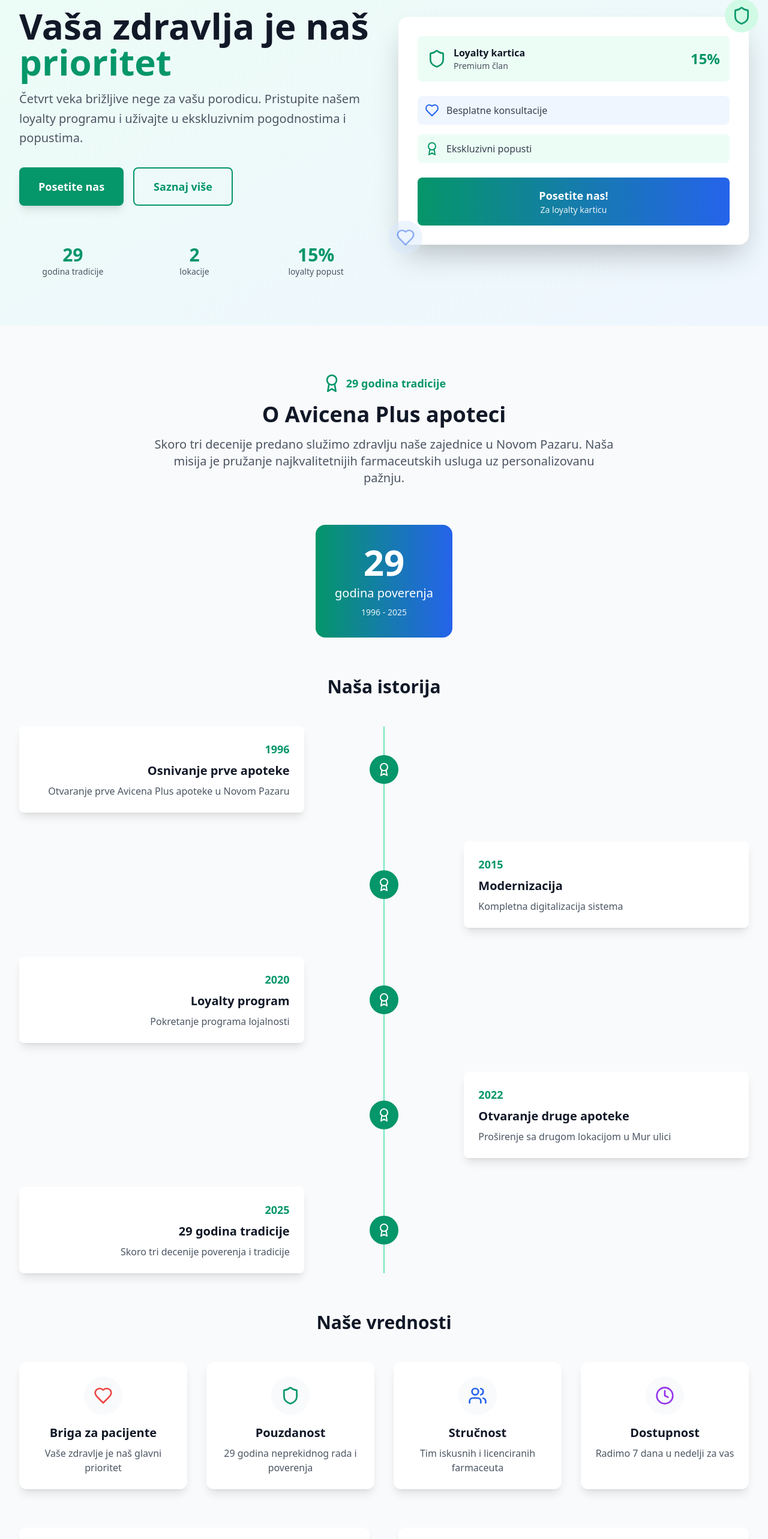
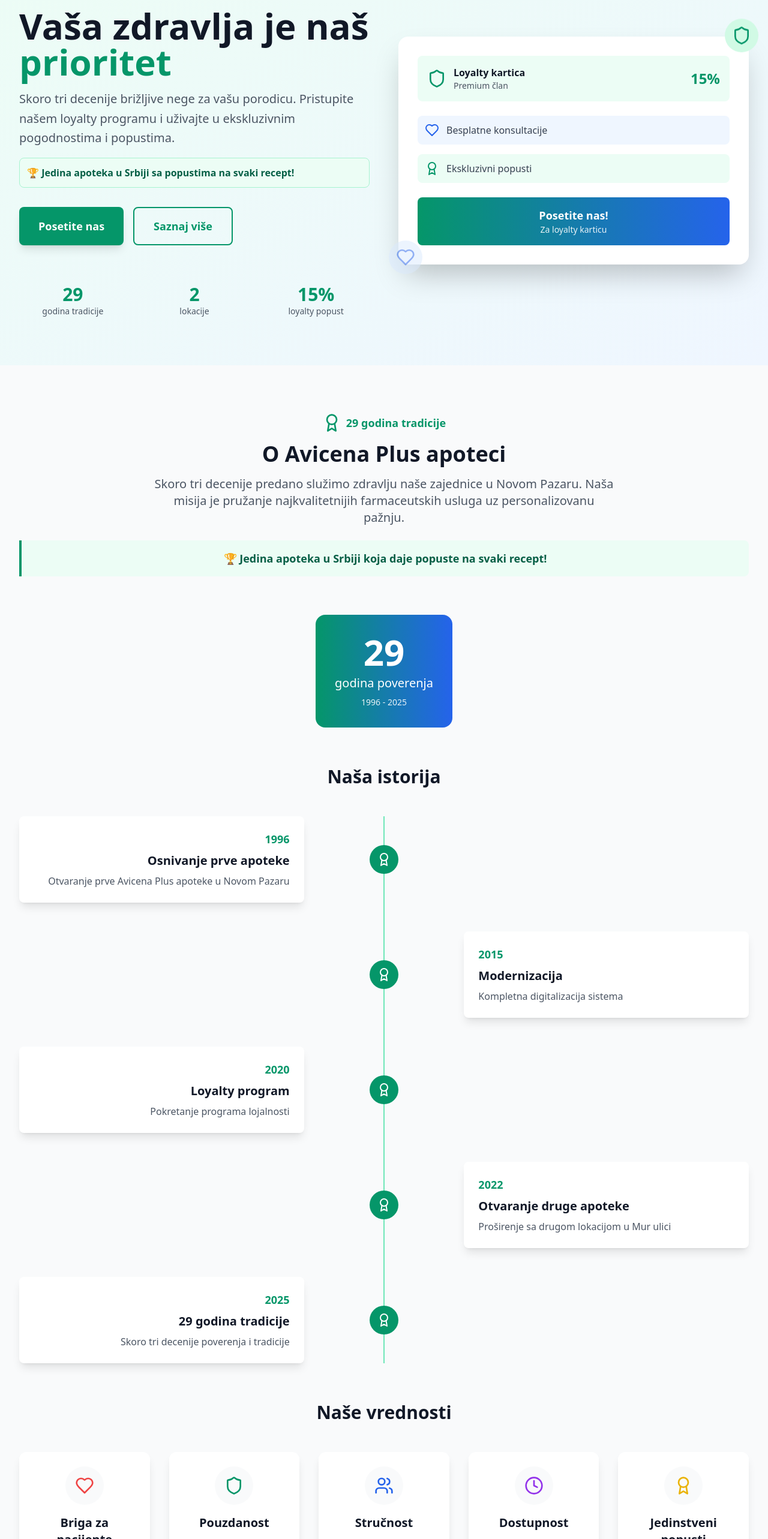
Before and after one commit to luckybbbbbb/avicena-plus, a React (Vite) app: page / in a window 1280 px wide. Shown: the part 231-2797 px from the top of the page at 60% size. Built offline with nearby package versions, Linux system fonts and the light colour scheme.

Commit message:
Enhance About, Hero, and LoyaltyProgram components with new discount information and improved layout. Added unique discount highlights and adjusted grid structures for better presentation.

```diff
--- a/src/components/About.tsx
+++ b/src/components/About.tsx
@@ -50,6 +50,11 @@ const About = () => {
       icon: <Clock className="h-8 w-8 text-purple-600" />,
       title: "Dostupnost",
       description: "Radimo 7 dana u nedelji za vas"
+    },
+    {
+      icon: <Award className="h-8 w-8 text-yellow-500" />,
+      title: "Jedinstveni popusti",
+      description: "Jedina apoteka u Srbiji sa popustima na svaki recept"
     }
   ];
 
@@ -76,6 +81,11 @@ const About = () => {
             Skoro tri decenije predano služimo zdravlju naše zajednice u Novom Pazaru.
             Naša misija je pružanje najkvalitetnijih farmaceutskih usluga uz personalizovanu pažnju.
           </p>
+          <div className="mt-6 p-4 bg-emerald-50 border-l-4 border-emerald-600 rounded-r-lg">
+            <p className="text-lg text-emerald-800 font-semibold">
+              🏆 Jedina apoteka u Srbiji koja daje popuste na svaki recept!
+            </p>
+          </div>
         </div>
 
         {/* 28 years badge */}
@@ -118,7 +128,7 @@ const About = () => {
           <h3 className="text-3xl font-bold text-center text-gray-900 mb-12">
             Naše vrednosti
           </h3>
-          <div className="grid md:grid-cols-2 lg:grid-cols-4 gap-8">
+          <div className="grid md:grid-cols-2 lg:grid-cols-5 gap-8">
             {values.map((value, index) => (
               <div key={index} className="bg-white p-6 rounded-xl shadow-lg text-center hover:shadow-xl transition-all duration-300 transform hover:-translate-y-2">
                 <div className="bg-gray-50 p-4 rounded-full w-fit mx-auto mb-4">
--- a/src/components/Hero.tsx
+++ b/src/components/Hero.tsx
@@ -19,9 +19,14 @@ const Hero = () => {
                 <span className="text-emerald-600 block">prioritet</span>
               </h1>
               <p className="text-xl text-gray-600 leading-relaxed">
-                Četvrt veka brižljive nege za vašu porodicu. Pristupite našem loyalty programu
+                Skoro tri decenije brižljive nege za vašu porodicu. Pristupite našem loyalty programu
                 i uživajte u ekskluzivnim pogodnostima i popustima.
               </p>
+              <div className="mt-4 p-3 bg-emerald-50 border border-emerald-200 rounded-lg">
+                <p className="text-emerald-800 font-semibold">
+                  🏆 Jedina apoteka u Srbiji sa popustima na svaki recept!
+                </p>
+              </div>
             </div>
 
             <div className="flex flex-col sm:flex-row gap-4">
--- a/src/components/LoyaltyProgram.tsx
+++ b/src/components/LoyaltyProgram.tsx
@@ -24,23 +24,18 @@ const LoyaltyProgram = () => {
   const benefits = [
     {
       icon: <Percent className="h-8 w-8 text-emerald-600" />,
-      title: "15% popust",
+      title: "Popust",
       description: "Na sve proizvode odmah nakon registracije"
-    },
-    {
-      icon: <Gift className="h-8 w-8 text-blue-600" />,
-      title: "Bonus pokloni",
-      description: "Ekskluzivni pokloni za loyalty članove"
-    },
-    {
-      icon: <Star className="h-8 w-8 text-yellow-500" />,
-      title: "Prioritetno opsluživanje",
-      description: "Brža usluga i personalizovana pažnja"
     },
     {
       icon: <Users className="h-8 w-8 text-purple-600" />,
       title: "Besplatne konsultacije",
       description: "Stručni saveti naših farmaceuta"
+    },
+    {
+      icon: <CheckCircle className="h-8 w-8 text-yellow-600" />,
+      title: "Popusti na recepte",
+      description: "Jedina apoteka u Srbiji sa popustima na svaki recept"
     }
   ];
 
@@ -74,6 +69,11 @@ const LoyaltyProgram = () => {
             Pristupite ekskluzivnom programu lojalnosti i uživajte u posebnim pogodnostima
             koje smo pripremili za naše cenjene kupce.
           </p>
+          <div className="mt-6 p-4 bg-gradient-to-r from-yellow-50 to-orange-50 border-2 border-yellow-200 rounded-xl">
+            <p className="text-lg text-yellow-800 font-bold">
+              🏆 Jedina apoteka u Srbiji koja daje popuste na svaki recept!
+            </p>
+          </div>
         </div>
 
         {/* Stats */}
@@ -93,7 +93,7 @@ const LoyaltyProgram = () => {
           <h3 className="text-3xl font-bold text-center text-gray-900 mb-12">
             Vaše prednosti
           </h3>
-          <div className="grid md:grid-cols-2 lg:grid-cols-4 gap-8">
+          <div className="grid md:grid-cols-3 gap-8 max-w-4xl mx-auto">
             {benefits.map((benefit, index) => (
               <div key={index} className="text-center p-6 bg-gray-50 rounded-xl hover:shadow-lg transition-all duration-300 transform hover:-translate-y-2">
                 <div className="bg-white p-4 rounded-full w-fit mx-auto mb-4 shadow-md">
--- a/src/components/Products.tsx
+++ b/src/components/Products.tsx
@@ -1,5 +1,5 @@
-import React from 'react';
-import { Pill, Heart, Baby, Flower, Shield, Stethoscope } from 'lucide-react';
+import React from "react";
+import { Pill, Heart, Baby, Flower, Shield, Stethoscope } from "lucide-react";
 
 const Products = () => {
   const categories = [
@@ -7,61 +7,67 @@ const Products = () => {
       icon: <Pill className="h-8 w-8 text-emerald-600" />,
       title: "Lekovi na recept",
       description: "Kompletan asortiman lekova sa medicinskim receptom",
-      items: ["Antibiotici", "Srčani lekovi", "Dijabetes terapija", "Neurologija"]
+      items: [
+        "Antibiotici",
+        "Srčani lekovi",
+        "Dijabetes terapija",
+        "Neurologija",
+      ],
     },
     {
       icon: <Heart className="h-8 w-8 text-red-500" />,
       title: "OTC proizvodi",
       description: "Lekovi dostupni bez recepta za svakodnevne potrebe",
-      items: ["Analgetici", "Vitamini", "Probiotici", "Sirupi za kašalj"]
+      items: ["Analgetici", "Vitamini", "Probiotici", "Sirupi za kašalj"],
     },
     {
       icon: <Baby className="h-8 w-8 text-blue-600" />,
       title: "Za bebe i decu",
       description: "Specijalizovani proizvodi za najmlađe",
-      items: ["Bebi kozmetika", "Dečiji vitamini", "Mlečne formule", "Pelene"]
+      items: ["Bebi kozmetika", "Dečiji vitamini", "Mlečne formule", "Pelene"],
     },
     {
       icon: <Flower className="h-8 w-8 text-purple-600" />,
       title: "Kozmetika",
       description: "Visokokvalitetna kozmetika i nega",
-      items: ["Kremi za lice", "Parfemi", "Šamponi", "Nega kose"]
+      items: ["Kremi za lice", "Parfemi", "Šamponi", "Nega kose"],
     },
     {
       icon: <Shield className="h-8 w-8 text-orange-500" />,
       title: "Medicinski pribor",
       description: "Medicinska oprema i pomagala",
-      items: ["Termometri", "Aparati za pritisak", "Štakovi", "Bandaže"]
+      items: ["Termometri", "Aparati za pritisak", "Štakovi", "Bandaže"],
     },
     {
       icon: <Stethoscope className="h-8 w-8 text-teal-600" />,
       title: "Dijetetski suplementi",
       description: "Prirodni dodatci ishrani",
-      items: ["Omega 3", "Multivitamini", "Proteini", "Minerali"]
-    }
+      items: ["Omega 3", "Multivitamini", "Proteini", "Minerali"],
+    },
   ];
 
   const services = [
     {
       title: "Farmaceutske konsultacije",
-      description: "Besplatni saveti naših farmaceuta o pravilnoj upotrebi lekova",
-      highlight: "Besplatno za loyalty članove"
+      description:
+        "Besplatni saveti naših farmaceuta o pravilnoj upotrebi lekova",
+      highlight: "Besplatno za loyalty članove",
     },
     {
       title: "Merenje pritiska",
       description: "Brzo i precizno merenje krvnog pritiska",
-      highlight: "Dostupno u obe apoteke"
+      highlight: "Dostupno u obe apoteke",
     },
     {
       title: "Online konsultacije",
       description: "Saveti farmaceuta putem video poziva",
-      highlight: "Nova usluga"
+      highlight: "Nova usluga",
     },
     {
       title: "Dostava lekova",
       description: "Besplatna dostava za loyalty članove u gradu",
-      highlight: "15% popust + dostava"
-    }
+      highlight: "15% popust + dostava",
+    },
   ];
 
   return (
@@ -73,8 +79,8 @@ const Products = () => {
             Proizvodi i usluge
           </h2>
           <p className="text-xl text-gray-600 max-w-3xl mx-auto">
-            Širok asortiman farmaceutskih proizvoda i stručne usluge prilagođene vašim potrebama.
-            Sve uz loyalty popuste i profesionalnu podršku.
+            Širok asortiman farmaceutskih proizvoda i stručne usluge prilagođene
+            vašim potrebama. Sve uz loyalty popuste i profesionalnu podršku.
           </p>
         </div>
 
@@ -85,15 +91,23 @@ const Products = () => {
           </h3>
           <div className="grid md:grid-cols-2 lg:grid-cols-3 gap-8">
             {categories.map((category, index) => (
-              <div key={index} className="bg-white p-6 rounded-xl shadow-lg hover:shadow-xl transition-all duration-300 transform hover:-translate-y-2">
+              <div
+                key={index}
+                className="bg-white p-6 rounded-xl shadow-lg hover:shadow-xl transition-all duration-300 transform hover:-translate-y-2"
+              >
                 <div className="bg-gray-50 p-4 rounded-full w-fit mb-4">
                   {category.icon}
                 </div>
-                <h4 className="text-xl font-semibold text-gray-900 mb-2">{category.title}</h4>
+                <h4 className="text-xl font-semibold text-gray-900 mb-2">
+                  {category.title}
+                </h4>
                 <p className="text-gray-600 mb-4">{category.description}</p>
                 <div className="space-y-1">
                   {category.items.map((item, itemIndex) => (
-                    <div key={itemIndex} className="flex items-center space-x-2">
+                    <div
+                      key={itemIndex}
+                      className="flex items-center space-x-2"
+                    >
                       <div className="w-2 h-2 bg-emerald-600 rounded-full"></div>
                       <span className="text-sm text-gray-600">{item}</span>
                     </div>
@@ -103,27 +117,6 @@ const Products = () => {
             ))}
           </div>
         </div>
-
-        {/* Services */}
-        <div>
-          <h3 className="text-3xl font-bold text-center text-gray-900 mb-12">
-            Naše usluge
-          </h3>
-          <div className="grid md:grid-cols-2 gap-8">
-            {services.map((service, index) => (
-              <div key={index} className="bg-white p-6 rounded-xl shadow-lg hover:shadow-xl transition-all duration-300">
-                <div className="flex justify-between items-start mb-4">
-                  <h4 className="text-xl font-semibold text-gray-900">{service.title}</h4>
-                  <span className="bg-emerald-100 text-emerald-600 px-3 py-1 rounded-full text-sm font-semibold">
-                    {service.highlight}
-                  </span>
-                </div>
-                <p className="text-gray-600">{service.description}</p>
-              </div>
-            ))}
-          </div>
-        </div>
-
         {/* Special offers */}
       </div>
     </section>
```
